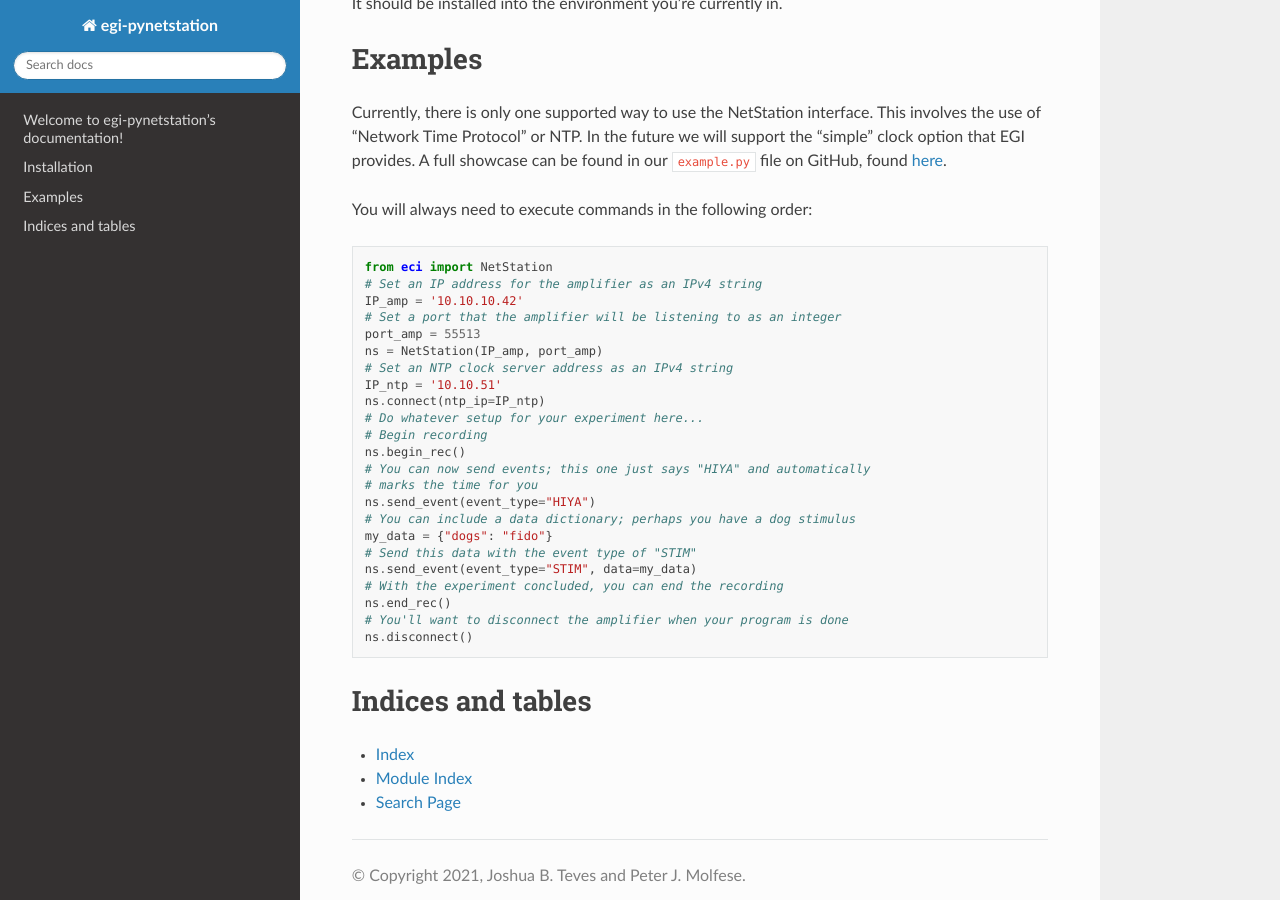
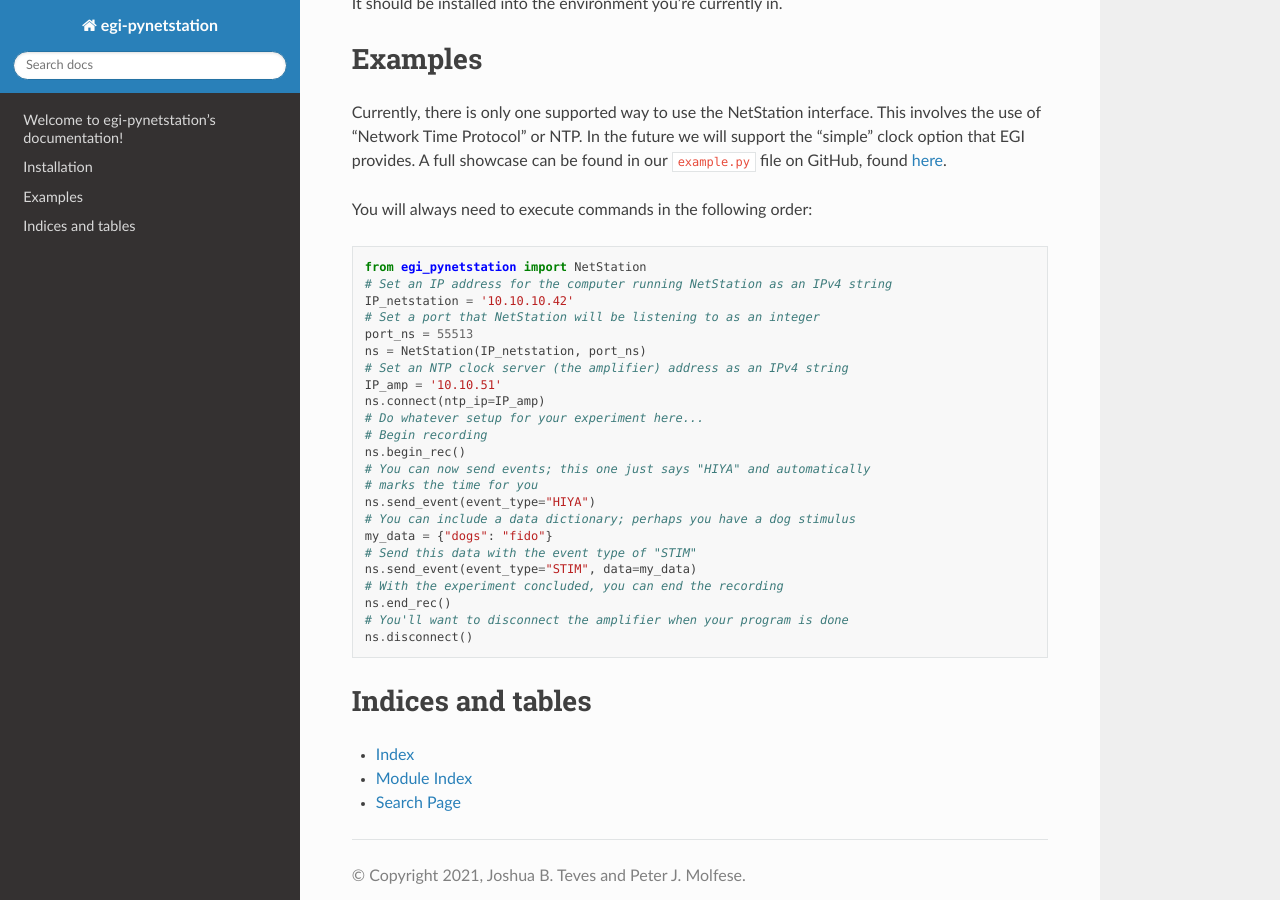
Before and after one commit to nimh-sfim/egi-pynetstation, a Sphinx documentation site: the page built from docs/index.rst, in a window 1280 px wide and 900 px high, scrolled down 564 px. Built offline with Sphinx 7.4.7 and the Read the Docs theme 2.0.0, drawn with Linux system fonts in a browser that asks for light colours.

Commit message:
updated documentation to reflect correct terms

```diff
--- a/docs/index.rst
+++ b/docs/index.rst
@@ -48,15 +48,15 @@ You will always need to execute commands in the following order:
 
 .. code-block:: python
 
-    from eci import NetStation
-    # Set an IP address for the amplifier as an IPv4 string
-    IP_amp = '10.10.10.42'
-    # Set a port that the amplifier will be listening to as an integer
-    port_amp = 55513
-    ns = NetStation(IP_amp, port_amp)
-    # Set an NTP clock server address as an IPv4 string
-    IP_ntp = '10.10.51'
-    ns.connect(ntp_ip=IP_ntp)
+    from egi_pynetstation import NetStation
+    # Set an IP address for the computer running NetStation as an IPv4 string
+    IP_netstation = '10.10.10.42'
+    # Set a port that NetStation will be listening to as an integer
+    port_ns = 55513
+    ns = NetStation(IP_netstation, port_ns)
+    # Set an NTP clock server (the amplifier) address as an IPv4 string
+    IP_amp = '10.10.51'
+    ns.connect(ntp_ip=IP_amp)
     # Do whatever setup for your experiment here...
     # Begin recording
     ns.begin_rec()
```
